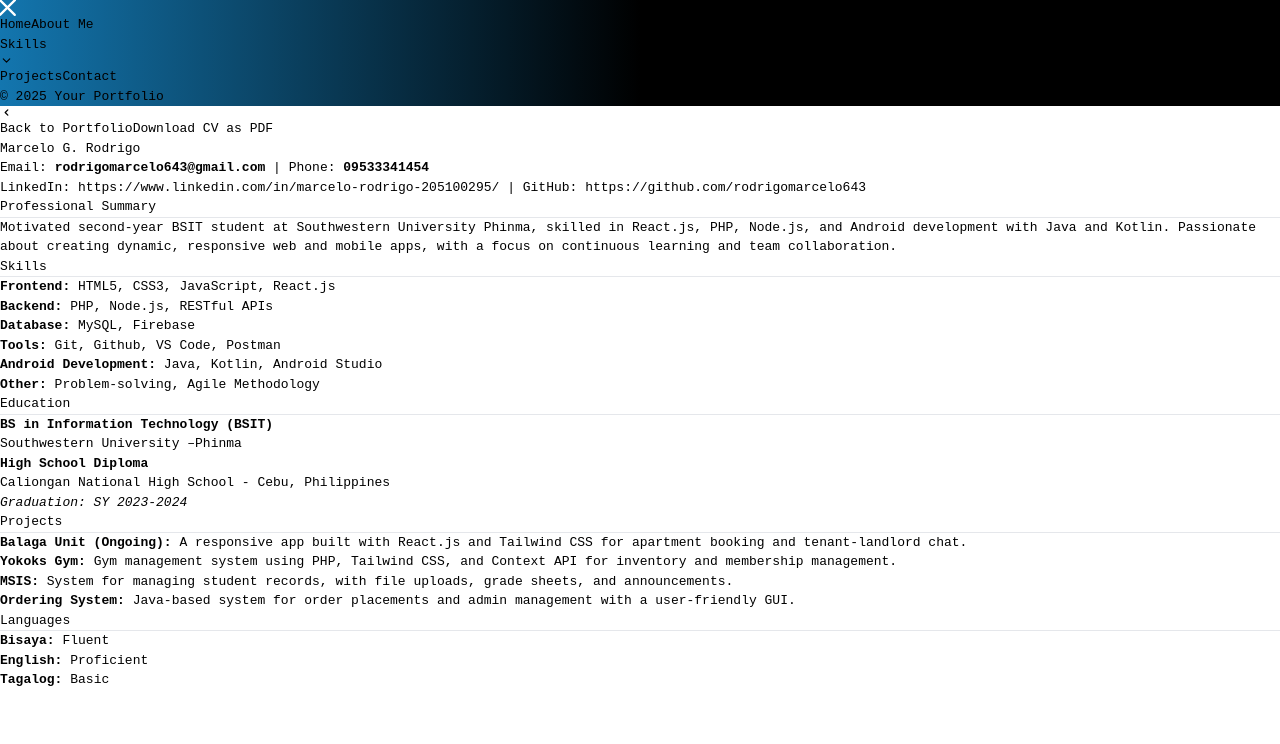
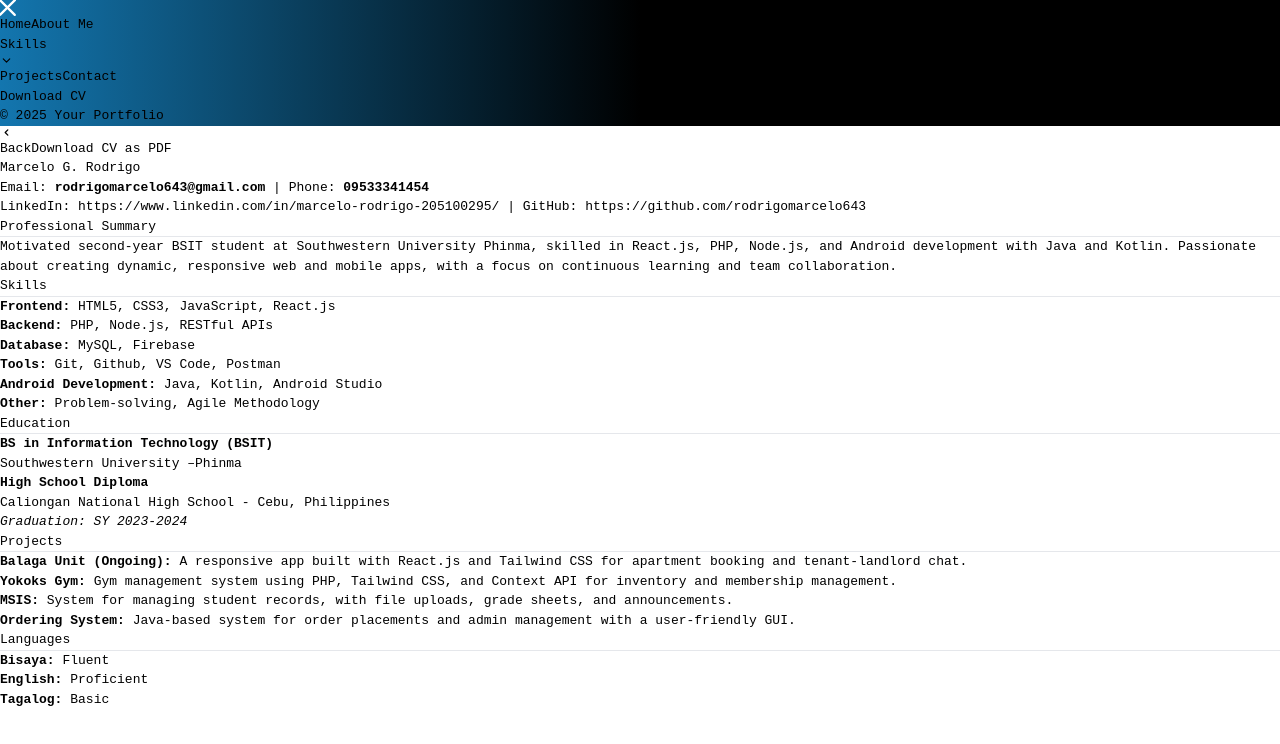
Before and after one commit to rodrigomarcelo643/MainPortfolio, a React (Vite) app: page /CV in a window 1280 px wide. Shown: the top 744 px of the page. Built offline with nearby package versions, Linux system fonts and the light colour scheme.

Commit message:
Sidebar Changes

```diff
--- a/src/Components/CV/CV.jsx
+++ b/src/Components/CV/CV.jsx
@@ -153,7 +153,7 @@
           onClick={goBackToPortfolio}
           className="px-5 py-2  border-2  border-[rgb(19,118,175)] hover:bg-gray-200  hover:text-black text-md font-medium rounded-full flex items-center gap-2 text-white  transition-all"
         >
-          <HiChevronLeft className="text-xl" /> Back to Portfolio
+          <HiChevronLeft className="text-xl" /> Back
         </button>
         <button
           onClick={handleDownloadPDF}
--- a/src/Components/Header.jsx
+++ b/src/Components/Header.jsx
@@ -128,7 +128,7 @@
               style={{
                 position: "absolute",
                 top: "50%",
-                left: "80%", // Position dropdown to the right
+                left: "80%",
               }}
             >
               <Link
--- a/src/Components/SideBar.jsx
+++ b/src/Components/SideBar.jsx
@@ -1,13 +1,19 @@
 import React, { useState } from "react";
-import menuClose from "../assets/menu_close.svg"; // Assuming this is your close icon
+import menuClose from "../assets/menu_close.svg";
 import { Link } from "react-scroll";
-import { FiChevronDown, FiChevronUp } from "react-icons/fi"; // Chevron icons
+import { useNavigate } from "react-router-dom";
+import { FiChevronDown, FiChevronUp } from "react-icons/fi";
 
 function SideBar({ setSideBar }) {
-  const [isSkillsOpen, setIsSkillsOpen] = useState(false); // Manage the Skills section toggle
+  const [isSkillsOpen, setIsSkillsOpen] = useState(false);
+  const navigate = useNavigate();
+
+  function navigateCv() {
+    navigate("/CV");
+  }
 
   return (
-    <div className="sidebarbgcolor min-h-[200vh] w-72 bg-gradient-to-b from-gray-800 via-gray-900 to-black visible md:invisible relative transition-all ease-in-out duration-300 shadow-lg">
+    <div className="sidebarbgcolor min-h-screen w-72 bg-gradient-to-b from-gray-800 via-gray-900 to-black visible md:invisible relative transition-all ease-in-out duration-300 shadow-lg">
       {/* Close button */}
       <div onClick={() => setSideBar(false)} className="p-4">
         <img
@@ -76,7 +82,7 @@
               >
                 Web Development
               </Link>
-              <br />
+              <br></br>
               <Link
                 to="androidskills"
                 smooth={true}
@@ -86,7 +92,7 @@
               >
                 Android Development
               </Link>
-              <br />
+              <br></br>
               <Link
                 to="tools"
                 smooth={true}
@@ -121,10 +127,20 @@
         >
           Contact
         </Link>
+
+        {/* CV Button */}
+        <div className="pt-4">
+          <button
+            onClick={navigateCv}
+            className="w-full py-2 px-4 bg-[rgb(19,118,175)] text-white rounded-full font-bold text-lg hover:bg-[rgb(15,90,135)] transition-all duration-300 ease-in-out"
+          >
+            Download CV
+          </button>
+        </div>
       </div>
 
       {/* Footer - Aligned to the left */}
-      <div className="absolute bottom-4 left-4 w-full text-left text-sm text-gray-400">
+      <div className="absolute bottom-4 left-4 w-full text-left text-sm text-white">
         <p>© 2025 Your Portfolio</p>
       </div>
     </div>
```
